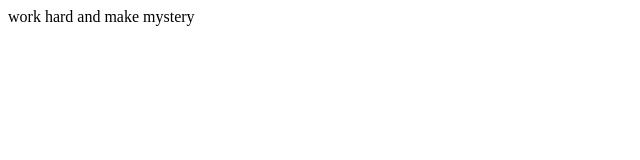
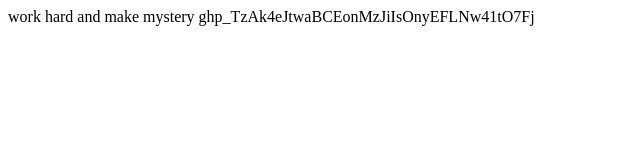
Before and after one commit to joincodecamp/prince, a plain HTML site: page index.html in a window 1280 px wide. Shown: the whole page, without its empty margins (0-640 px from the left). Drawn offline with Linux system fonts and the light colour scheme.

Commit message:
updated content

```diff
--- a/index.html
+++ b/index.html
@@ -10,3 +10,4 @@
     work hard and make mystery
 </body>
 </html>
+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
```
